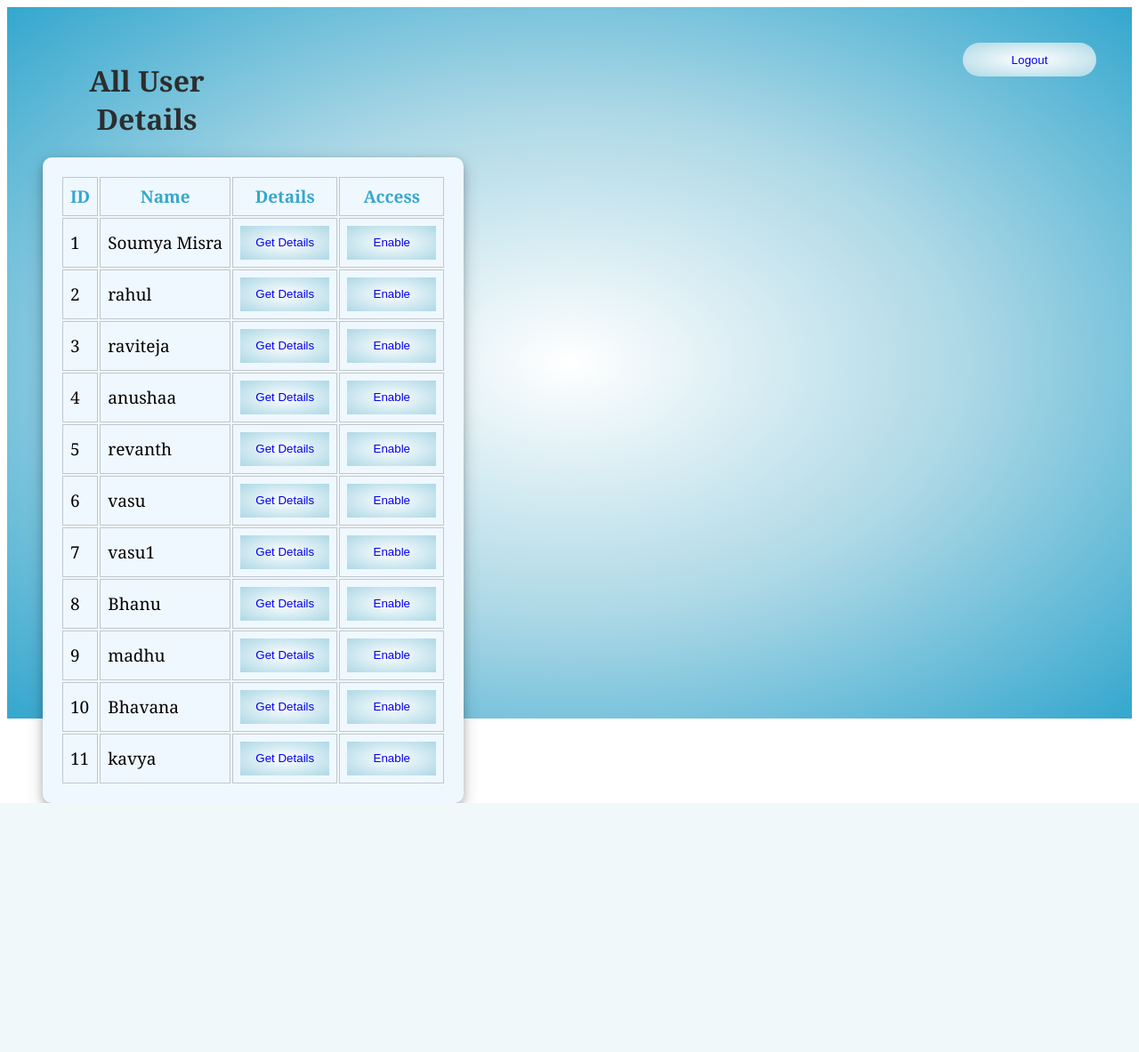
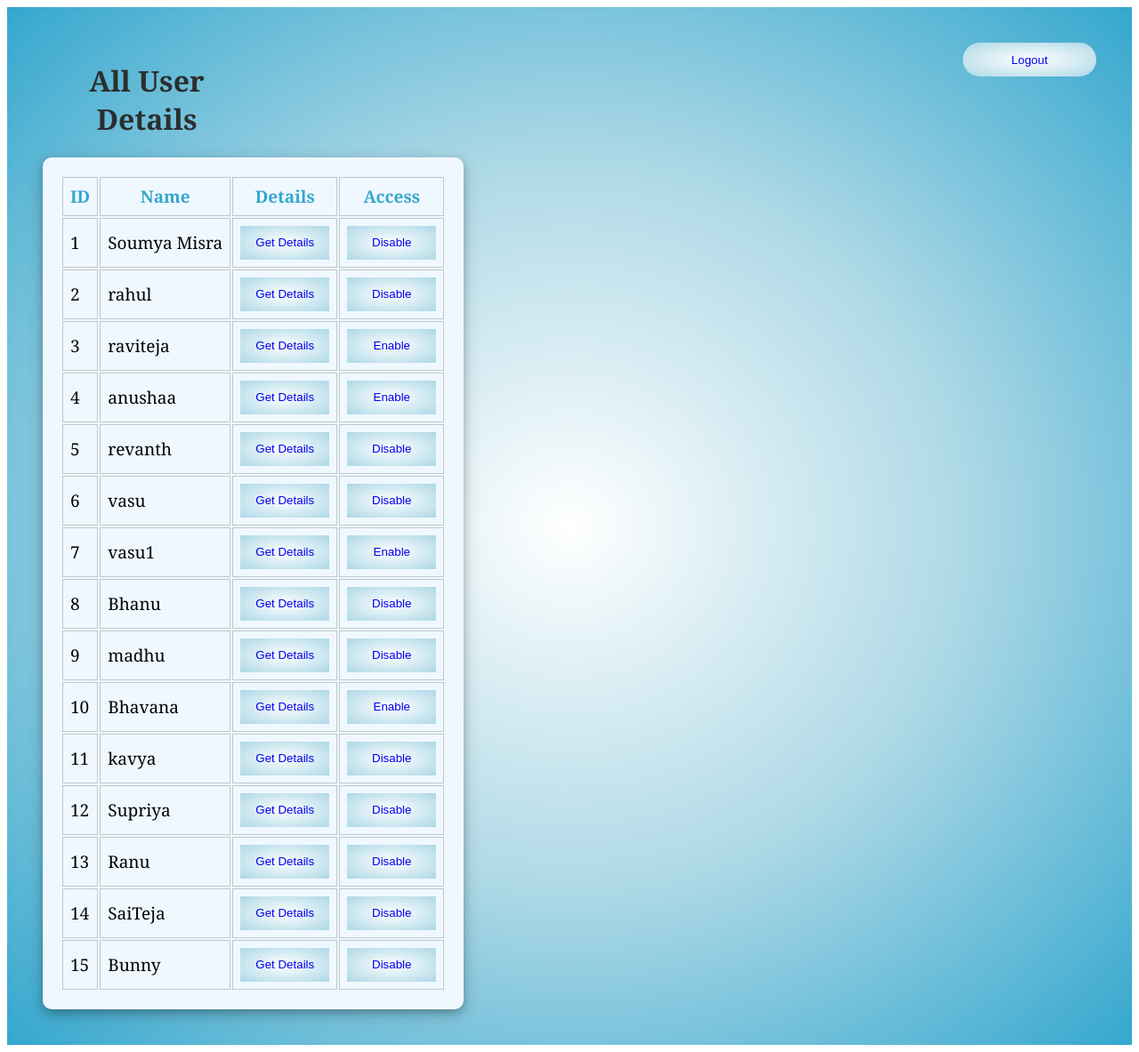
Before and after one commit to revanth-41/studmanagemenrt, a Django app: page /app/home/details/ in a window 1280 px wide. Shown: the whole page at 89% size. Before the commit the page ends 903 px from the top, so only its background shows below. Run offline with Django 4.2, Linux system fonts and the light colour scheme; data comes from the database, SQL or seed files in the repository.

Commit message:
feat: UserBlog and User EnableDisable feature

```diff
--- a/db.sql
+++ b/db.sql
@@ -11,3 +11,5 @@ DELETE FROM student_management_app_user;
 
 INSERT INTO student_management_app_access(user_id_id,access)
 VALUES(5,1),(6,1);
+
+UPDATE student_management_app_blogpost set status=0 where id=1;
--- a/student_management_app/Templates/AdminAccesUser.html
+++ b/student_management_app/Templates/AdminAccesUser.html
@@ -200,13 +200,12 @@
                             <th class="blog-table-th"></th>
                         </tr>
                         {%for blog in blogs%}
+                        {% if blog.status %}
                         <tr>
                             <td class="blog-td">{{blog.title}}</td>
                             <td class="blog-td">{{blog.content}}</td>
-                            <td class="blog-td"><button class="logout-button get-detail" onclick="displayAccess()">
-                                <a href="#">{% if is_enabled %} Hide {% else %} Show {% endif %} </a>
-                            </button></td>
                         </tr>
+                        {% endif %}
                         {%endfor%}
                     </table>
                     {% endif %}
--- a/student_management_app/Templates/summaryPage.html
+++ b/student_management_app/Templates/summaryPage.html
@@ -6,7 +6,7 @@
     <title>Document</title>
     <style>
         .whole-page{
-            height: 100vh;
+            min-height: 100vh;
             margin: 0px;
             background-image: radial-gradient(white,lightblue,rgb(52, 167, 206));
             font-family: Georgia, 'Times New Roman', Times, serif;
@@ -81,29 +81,27 @@
                     <th>Username</th>
                     <th>Get Details</th> -->
                 </tr>
-                {% for user in users %}
+                {% for user in accessors %}
                 <tr>
-                    <td id{{user.id}}=>{{user.id}}</td>
-                    <td>{{user.name}}</td>
-                    <!-- <td>{{user.email}}</td>
-                    <td>{{user.gender}}</td>
-                    <td>{{user.Qualification}}</td>
-                    <td>{{user.Address}}</td>
-                    <td>{{user.username}}</td> -->
-                    <td><button class="logout-button get-detail"><a href="user/{{user.id}}/">Get Details</a></button></td>
-                    <td><button class="logout-button get-detail" onclick="displayAccess()"><a href="#">{% if is_enabled %} Disable {% else %} Enable {% endif %} </a></button></td>
+                    <td>{{user.user_id.id}}</td>
+                    <td>{{user.user_id.name}}</td>
+                    <td><button class="logout-button get-detail"><a href="user/{{user.user_id.id}}/">Get Details</a></button></td>
+
+                    <td><button class="logout-button get-detail" onclick="displayEnableorDisable('{{user.user_id.name}}','{{user.access}}')"><a href="access/{{user.user_id.id}}/">{% if user.access == 1 %} Disable {% else %} Enable {% endif %}</a></button></td>
                 </tr>
                 {% endfor %}
             </table>
         </div>
     </div>
     <script>
-        // var user_name = "Soumya"
-        var user_name =' {{ user.name }} '
-        // document.getElementById("demo").addEventListener("accessbtn", myFunction);
-        function displayAccess(){
-            alert(user_name+ " Enabled/Disabled")
-            document.getElementById(' {{user.id}} ').innerHTML = '{{ user.id }}'
+        function displayEnableorDisable(user_name,is_enable){
+            if(is_enable=="True"){
+                val = "Disabled"
+            }
+            else{
+                val = "Enabled"
+            }
+            alert("User " + user_name + " " + val)
         }
     </script>
 </body>
--- a/student_management_app/models.py
+++ b/student_management_app/models.py
@@ -16,7 +16,9 @@ class BlogPost(models.Model):
     title = models.CharField(max_length=200)
     content = models.TextField()
     author = models.ForeignKey(User, on_delete=models.CASCADE)
+    #show/hide blog status
+    status = models.BooleanField(default=True)
 
 class Access(models.Model):
-    user_id = models.OneToOneField('User',on_delete=models.CASCADE)
+    user_id = models.OneToOneField('User',on_delete=models.CASCADE,related_name="userss")
     access = models.BooleanField(default=True)
--- a/student_management_app/urls.py
+++ b/student_management_app/urls.py
@@ -12,4 +12,6 @@ urlpatterns = [
     path('home/details/user/<int:id>/',views.adminUserDetails),
     path('home/details/',views.allUsersDetails),
     path('home/details/<int:id>/editprofilepic/',views.UpdateProfilePic),
+    path('home/details/access/<int:id>/',views.AccessEnableorDisable),
+    path('home/details/<int:user_id>/blogstatus/<int:blog_id>/',views.ShoworHideBlog)
 ]
--- a/student_management_app/views.py
+++ b/student_management_app/views.py
@@ -8,8 +8,10 @@ from django.contrib.auth.models import User as Admin
 def allUsersDetails(request):
     all_users = User.objects.all()
     context = {
-        'users': all_users
+        'users': all_users,
+        'accessors' : Access.objects.all().order_by('user_id')
     }
+    # print(context['accessors'].objects.get(user_id=1).access)
     return render(request,"summaryPage.html",context)
 
 def UserDetails(request,id):
@@ -54,7 +56,37 @@ def adminUserDetails(request,id):
     }
     return render(request,"AdminAccesUser.html",context)
 
+def AccessEnableorDisable(request,id):
+    # all_users = User.objects.all()
+    # context = {
+    #     'users': all_users,
+    #     'accessors' : Access.objects.all().order_by('user_id'),
+    #     'user' : User.objects.get(id=id)
+    # }
+    user1 = User.objects.get(id=id)
+    access_obj = Access.objects.get(user_id=user1)
+    # print(access_obj)
+    is_enabled=access_obj.access
+    if is_enabled==True:
+        access_obj.access = False
+        access_obj.save()
+    else:
+        access_obj.access = True
+        access_obj.save()
+    # user = context['user']
+    return redirect('/app/home/details/')
 
+def ShoworHideBlog(request,user_id,blog_id):
+    user = User.objects.get(id=user_id)
+    my_blog_id = BlogPost.objects.get(id=blog_id)
+    is_enabled=my_blog_id.status
+    if is_enabled==True:
+        my_blog_id.status = False
+        my_blog_id.save()
+    else:
+        my_blog_id.status = True
+        my_blog_id.save()
+    return redirect('/app/home/details/{0}'.format(user.id))
 
 def validate_mobile_number(value):
     """
```
Also changed, not shown: student_management_app/Templates/Register.html (+5 -3 lines), student_management_app/Templates/UserPage.html (+14 -3 lines), db.sqlite3, media/images/p1_xoYByBd.png (added), media/images/p2_LCtEpjz.jpg (added), media/images/p2_WSBTdaP.jpg (added), media/images/p2_cYbo53M.jpg (added), student_management_app/migrations/0005_blogpost_status_alter_access_user_id_and_more.py (added).
